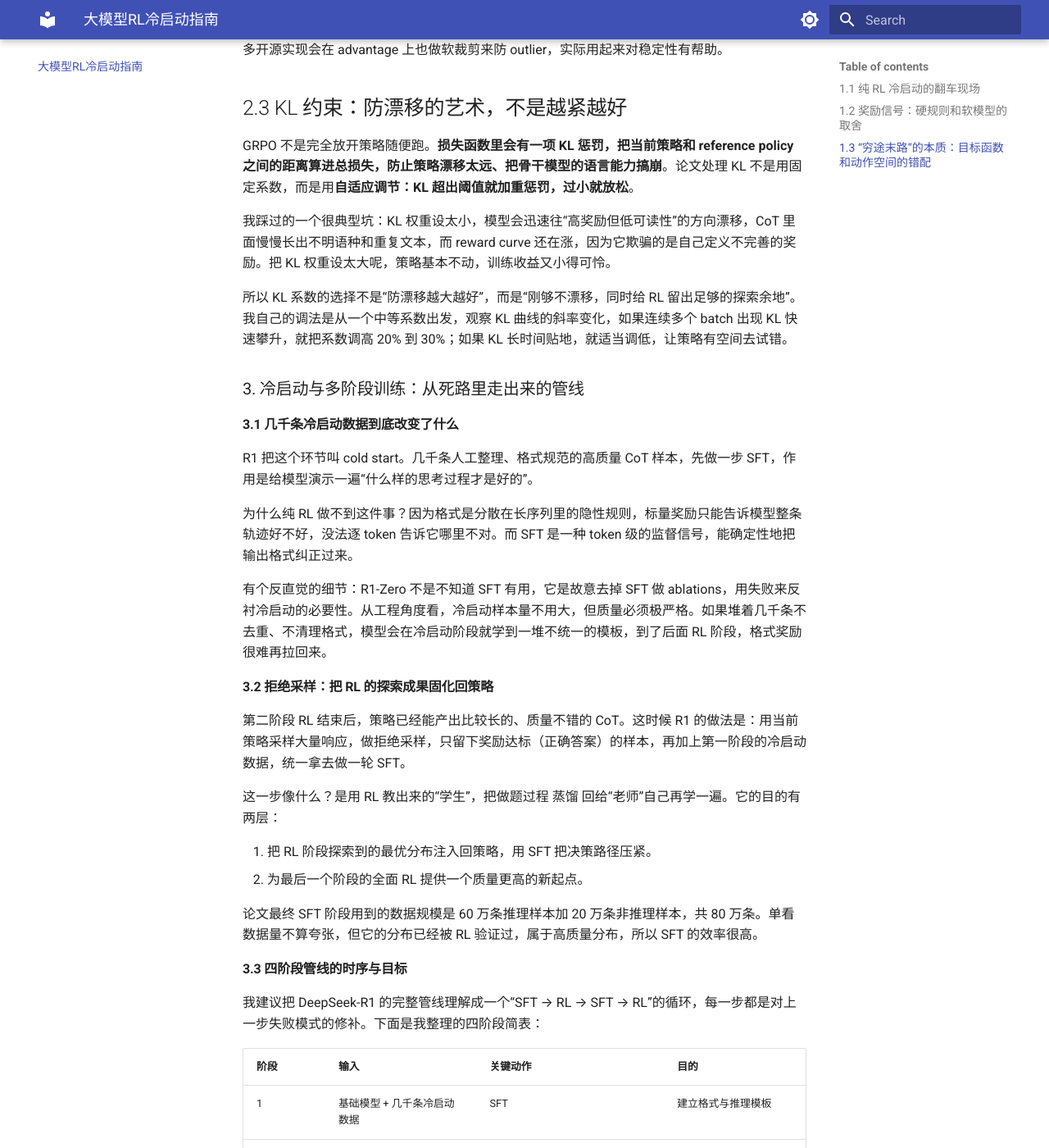
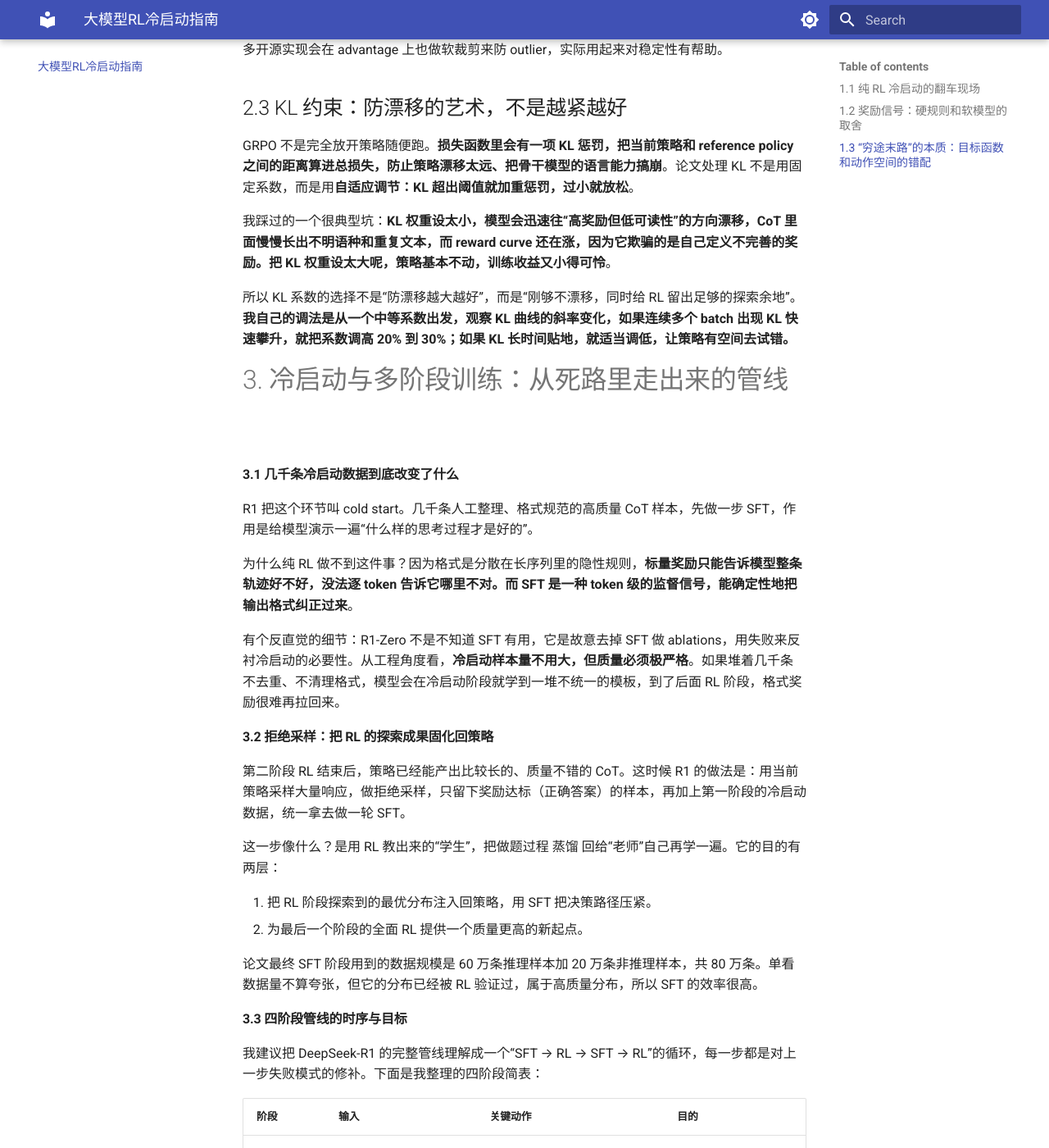
Before and after one commit to LXXXR0/LLM-finetuning, an MkDocs documentation site: the page built from docs/DeepSeek-R1精读：强化学习训练失控与GRPO冷启动破局.md, in a window 1280 px wide and 1400 px high, scrolled down 3362 px. Shown: the whole window at 82% size. Built offline with MkDocs 1.6.1 and Material for MkDocs 9.7.7, drawn with Linux system fonts in a browser that asks for light colours; some of the changed text lies outside the part shown.

```diff
--- a/docs/DeepSeek-R1精读：强化学习训练失控与GRPO冷启动破局.md
+++ b/docs/DeepSeek-R1精读：强化学习训练失控与GRPO冷启动破局.md
@@ -96,19 +96,19 @@ def grpo_advantage(group_rewards, group_kl, clip_eps=0.2):
 
 GRPO 不是完全放开策略随便跑。**损失函数里会有一项 KL 惩罚，把当前策略和 reference policy 之间的距离算进总损失，防止策略漂移太远、把骨干模型的语言能力搞崩**。论文处理 KL 不是用固定系数，而是用**自适应调节：KL 超出阈值就加重惩罚，过小就放松**。
 
-我踩过的一个很典型坑：KL 权重设太小，模型会迅速往“高奖励但低可读性”的方向漂移，CoT 里面慢慢长出不明语种和重复文本，而 reward curve 还在涨，因为它欺骗的是自己定义不完善的奖励。把 KL 权重设太大呢，策略基本不动，训练收益又小得可怜。
+我踩过的一个很典型坑：**KL 权重设太小，模型会迅速往“高奖励但低可读性”的方向漂移，CoT 里面慢慢长出不明语种和重复文本，而 reward curve 还在涨，因为它欺骗的是自己定义不完善的奖励。把 KL 权重设太大呢，策略基本不动，训练收益又小得可怜**。
 
-所以 KL 系数的选择不是“防漂移越大越好”，而是“刚够不漂移，同时给 RL 留出足够的探索余地”。我自己的调法是从一个中等系数出发，观察 KL 曲线的斜率变化，如果连续多个 batch 出现 KL 快速攀升，就把系数调高 20% 到 30%；如果 KL 长时间贴地，就适当调低，让策略有空间去试错。
+所以 KL 系数的选择不是“防漂移越大越好”，而是“刚够不漂移，同时给 RL 留出足够的探索余地”。**我自己的调法是从一个中等系数出发，观察 KL 曲线的斜率变化，如果连续多个 batch 出现 KL 快速攀升，就把系数调高 20% 到 30%；如果 KL 长时间贴地，就适当调低，让策略有空间去试错。**
 
-### 3\. 冷启动与多阶段训练：从死路里走出来的管线
+# 3\. 冷启动与多阶段训练：从死路里走出来的管线
 
 #### 3.1 几千条冷启动数据到底改变了什么
 
 R1 把这个环节叫 cold start。几千条人工整理、格式规范的高质量 CoT 样本，先做一步 SFT，作用是给模型演示一遍“什么样的思考过程才是好的”。
 
-为什么纯 RL 做不到这件事？因为格式是分散在长序列里的隐性规则，标量奖励只能告诉模型整条轨迹好不好，没法逐 token 告诉它哪里不对。而 SFT 是一种 token 级的监督信号，能确定性地把输出格式纠正过来。
+为什么纯 RL 做不到这件事？因为格式是分散在长序列里的隐性规则，**标量奖励只能告诉模型整条轨迹好不好，没法逐 token 告诉它哪里不对。而 SFT 是一种 token 级的监督信号，能确定性地把输出格式纠正过来**。
 
-有个反直觉的细节：R1-Zero 不是不知道 SFT 有用，它是故意去掉 SFT 做 ablations，用失败来反衬冷启动的必要性。从工程角度看，冷启动样本量不用大，但质量必须极严格。如果堆着几千条不去重、不清理格式，模型会在冷启动阶段就学到一堆不统一的模板，到了后面 RL 阶段，格式奖励很难再拉回来。
+有个反直觉的细节：R1-Zero 不是不知道 SFT 有用，它是故意去掉 SFT 做 ablations，用失败来反衬冷启动的必要性。从工程角度看，**冷启动样本量不用大，但质量必须极严格**。如果堆着几千条不去重、不清理格式，模型会在冷启动阶段就学到一堆不统一的模板，到了后面 RL 阶段，格式奖励很难再拉回来。
 
 #### 3.2 拒绝采样：把 RL 的探索成果固化回策略
 
@@ -134,49 +134,49 @@ R1 把这个环节叫 cold start。几千条人工整理、格式规范的高质
 
 没有第 1 步，第 2 步会失控；没有第 3 步，第 4 步的起点太发散；没有第 4 步，模型在推理任务以外的地方基本不干人事。这个时序值得反复读几遍，因为很多复现方案失败，不是单个环节没做对，而是阶段之间的衔接出了问题。
 
-#### 3.4 一个常被忽略的细节：蒸馏数据的偏置风险
+## 3.4 一个常被忽略的细节：蒸馏数据的偏置风险
 
 拒绝采样时如果只保留“答对的样本”，SFT 数据就会丢掉大量“推理路径有价值但最终答错”的信息，模型对困难样本的鲁棒性会下降。R1 团队的补充做法是保留一部分高质量、但不一定全对的样本，并且对数据做质量过滤，不是单纯按对错筛。
 
-我在做自己的训练时也发现：完全用正确答案做的蒸馏数据，会让模型在分布边缘的题型上表现得过于自信，错得很离谱时也不自知。适当加入一些“推因过程正确但结果失败”的样本，反而能帮助模型学会自省。
+我在做自己的训练时也发现：完全用正确答案做的蒸馏数据，会让模型在分布边缘的题型上表现得过于自信，错得很离谱时也不自知。**适当加入一些“推因过程正确但结果失败”的样本，反而能帮助模型学会自省**。
 
-### 4\. 复现 R1 式训练最容易踩的 5 个坑
+# 4\. 复现 R1 式训练最容易踩的 5 个坑
 
-#### 4.1 格式奖励权重过高，正确率纹丝不动
+## 4.1 格式奖励权重过高，正确率纹丝不动
 
 最典型的翻车现场是：reward 快速爬坡、格式奖励几乎满分，但真实任务的验证准确率纹丝不动。问题通常出在奖励加权上，格式奖励这种“饱和型”奖励权重给太高，把正确性奖励的梯度盖过去了。模型发现“格式对了就拿 80% 分，答题对不对再说”，于是它全力凑格式、趁早拿分，根本不去解题。
 
-排查思路：单独看每个奖励子项的均值曲线，分清谁在涨；把格式奖励权重压低，让正确性奖励占据主导；训练中定期采样生成结果，肉眼看格式和答案质量，不要只看曲线。
+排查思路：**单独看每个奖励子项的均值曲线，分清谁在涨；把格式奖励权重压低，让正确性奖励占据主导；训练中定期采样生成结果，肉眼看格式和答案质量，不要只看曲线。**
 
-#### 4.2 CoT 里突然冒出多国语言
+## 4.2 CoT 里突然冒出多国语言
 
 训练中段语言混杂是纯 RL 的通病。冷启动 SFT 做得再扎实，后面 RL 还是可能漂移。缓解方法有两层：奖励层面加语言一致性的软惩罚；数据层面在 prompt 里加强“请使用中文 / 英文输出”的指令。我实践下来，奖励层的软惩罚更有效，因为标量惩罚会直接反馈到梯度，而 prompt 指令在策略漂移严重时经常被忽略。
 
-#### 4.3 训练到一半 KL 突刺
+## 4.3 训练到一半 KL 突刺
 
 KL 项突然飙升，说明策略在一段时间内大改了分布，通常是某个 batch 里出现了极端高奖励样本。这时候先检查 advantage 是否做了 clip 和 z-score，再看 KL 自适应系数是否反应太快。我的习惯是把 advantage 的绝对上限设一个软阈值，防止个别 outlier 样本把策略推得太猛。另外自适应 KL 的调整不要用固定系数，最好接一个 PID 风格的控制逻辑，让惩罚反应平滑。
 
-#### 4.4 advantage 裁剪该剪哪里
+## 4.4 advantage 裁剪该剪哪里
 
 GRPO 的 clip 对象是 likelihood ratio，作用和 PPO 一样，是限制每一次更新里策略变化的幅度。很多复现错在去剪 advantage 而不是剪 ratio，结果训练不收敛还找不到原因。正确做法是把当前策略与参考策略的 token 概率比值限制在 \[1 - eps, 1 + eps\] 的区间内，再与 advantage 相乘。eps 取 0.1 到 0.2 之间比较常见，太小策略学不动，太大约束形同虚设。
 
-#### 4.5 冷启动数据不去重，格式照样崩
+## 4.5 冷启动数据不去重，格式照样崩
 
 这一点很多人容易忽略。冷启动阶段尤其是重灾区，如果数据里有大量重复的推理链模板，即使格式奖励通过了，后续 RL 也会把那些重复模式当成“金科玉律”来强化。建议在冷启动数据上做严格的 n-gram 去重和模板聚类清洗，保留不同推理风格的样本，留给 RL 足够的探索空间。
 
-### 5\. 精读之后我想说的几句实在话
+# 5\. 精读之后我想说的几句实在话
 
-#### 5.1 先小规模复现，别一上来就铺大资源
+## 5.1 先小规模复现，别一上来就铺大资源
 
 R1 的完整四阶段管线对算力要求很高，但它的核心思想和关键技巧完全可以在小规模上验证。我自己是先拿 1B 左右的模型，用数学题这种规则奖励明确的场景，把“冷启动 + 规则奖励 RL + 拒绝采样 + SFT + 再 RL”这条链路跑通，再考虑放大。小规模的好处是迭代快，坏处是超参不能直接等比迁移，需要二次调整。
 
-#### 5.2 从 R1-Zero 的失败里学到的比 success 部分更值钱
+## 5.2 从 R1-Zero 的失败里学到的比 success 部分更值钱
 
 这是我这次精读最大的体会。很多人看论文只盯着最后的性能提升，但《穷途末路》这一章的价值恰恰在于它把所有失败模式摊开给你看。理解了模型会怎么 hack 奖励、怎么漂移语言、怎么塌缩模板，你才能在设计和复现时提前设防。
 
 这套“先正视穷途末路，再设计逃生路线”的思路，也影响了很多后续开源训练项目的做法。现在社区里各种 GRPO 微调 框架、推理增强方案，核心都是在 R1 这条“SFT → RL → SFT → RL”管线上做裁剪和优化，没有一家能绕开冷启动和奖励约束这两个基本盘。
 
-#### 5.3 我接下来打算怎么用这套思路
+## 5.3 我接下来打算怎么用这套思路
 
 读完这一节，我做的第一件事是把手里 RL 任务的格式奖励权重调低了四成，然后重新清了一遍冷启动数据的去重逻辑。这周的实验曲线终于开始往正常方向走了。后面我准备把语言一致性软惩罚和拒绝采样这两个环节单独拆出来做 ablation，看看在更小规模上它们各自的贡献有多大，有机会再写一篇对比笔记分享出来。
 
```
